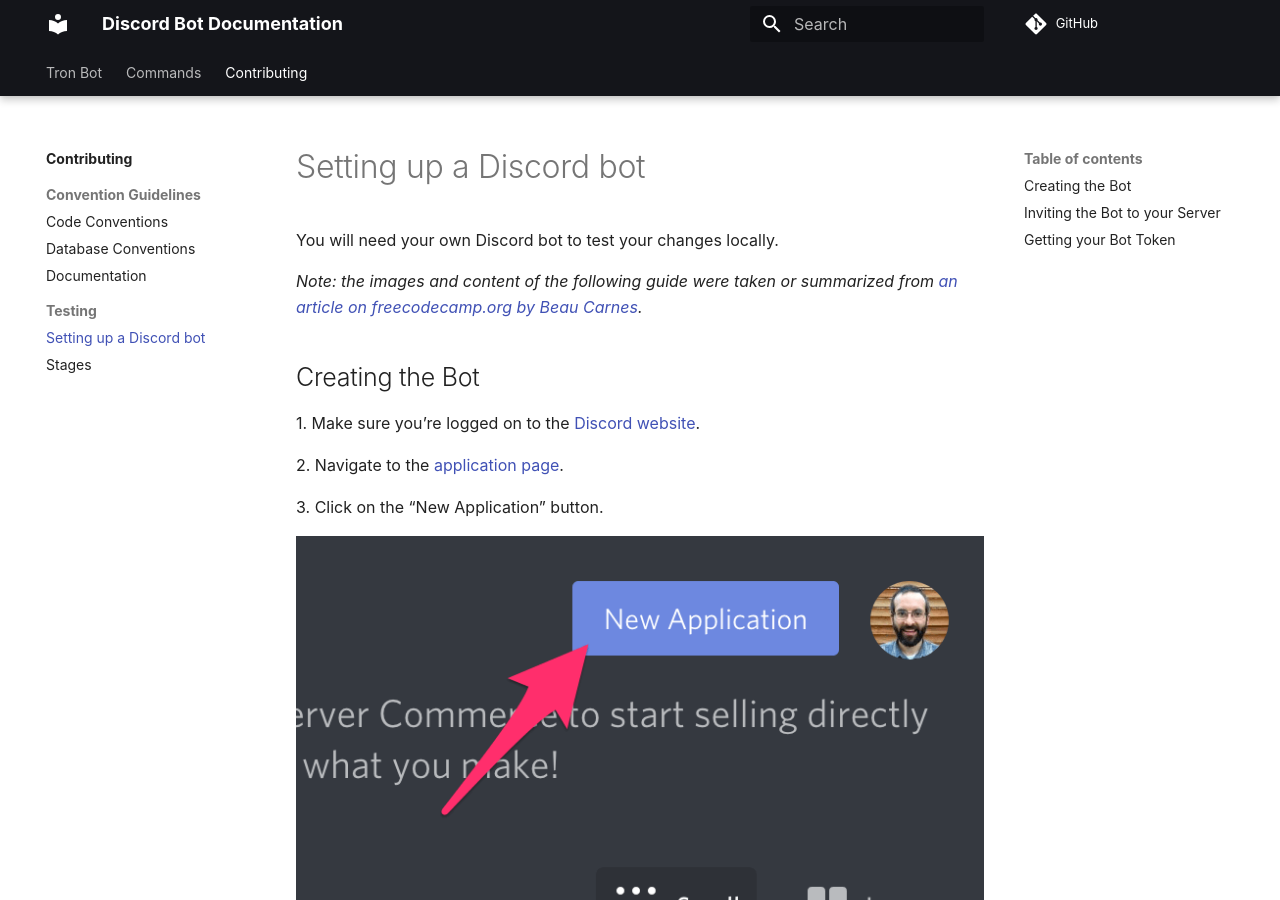
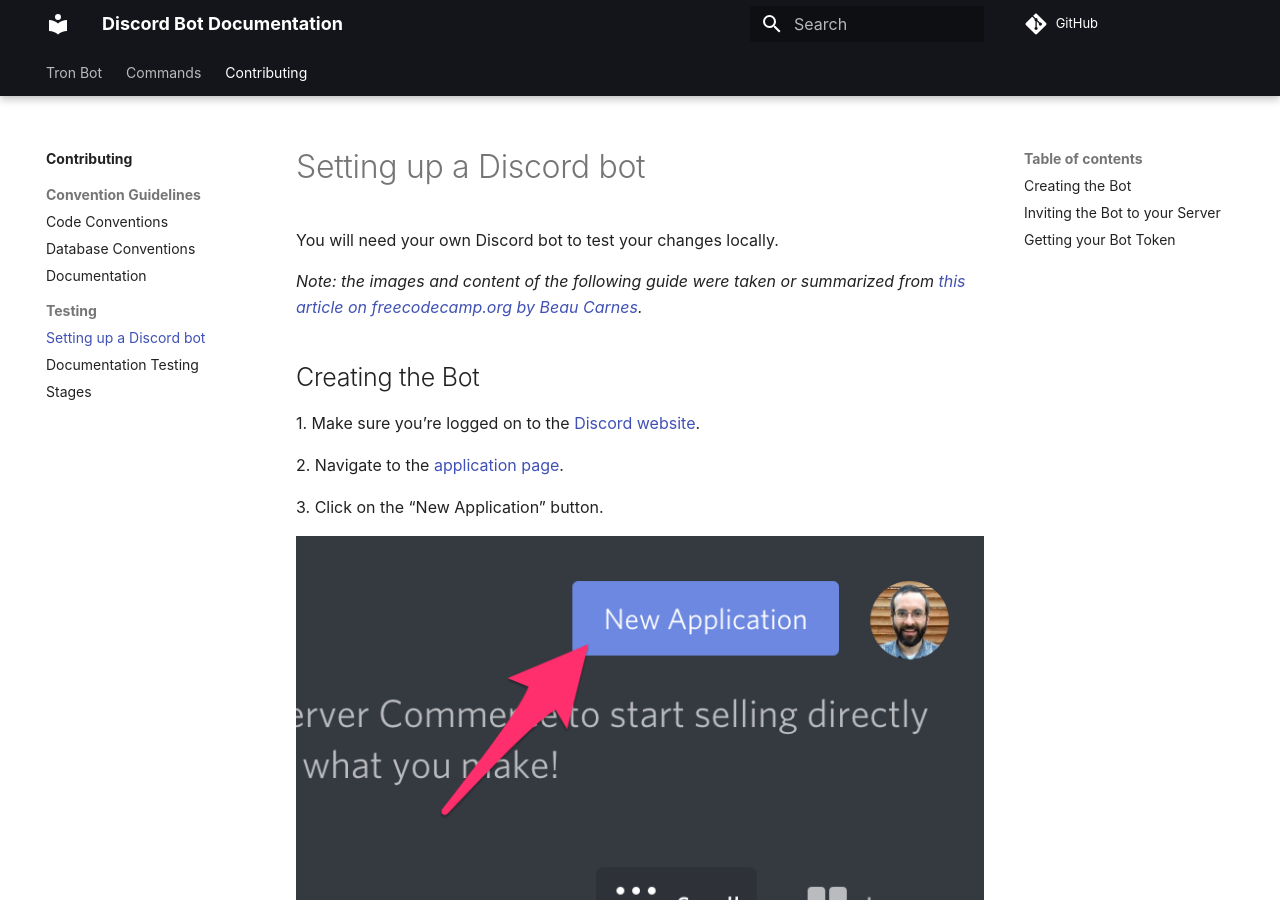
Before and after one commit to uwaterloo-tron/discord-bot, an MkDocs documentation site: the page built from docs/Contributing/Testing/discord_bot.md, in a window 1280 px wide and 900 px high. Built offline with MkDocs 1.6.1 and Material for MkDocs 9.7.7, drawn with Linux system fonts in a browser that asks for light colours; some web fonts are replaced; comment, search, counter and statistics services are not loaded.

Commit message:
Add page to docs for testing mkdocs and fix typo

```diff
--- a/docs/Contributing/Testing/discord_bot.md
+++ b/docs/Contributing/Testing/discord_bot.md
@@ -3,7 +3,7 @@
 You will need your own Discord bot to test your changes locally.
 
 *Note: the images and content of the following guide were taken or summarized from
-[an article on freecodecamp.org by Beau Carnes](https://www.freecodecamp.org/news/create-a-discord-bot-with-python/).*
+[this article on freecodecamp.org by Beau Carnes](https://www.freecodecamp.org/news/create-a-discord-bot-with-python/).*
 
 
 ## Creating the Bot
```
Also changed, not shown: README.md (+1 -1 lines), docs/Contributing/Testing/documentation.md (added, +4 -0 lines).
